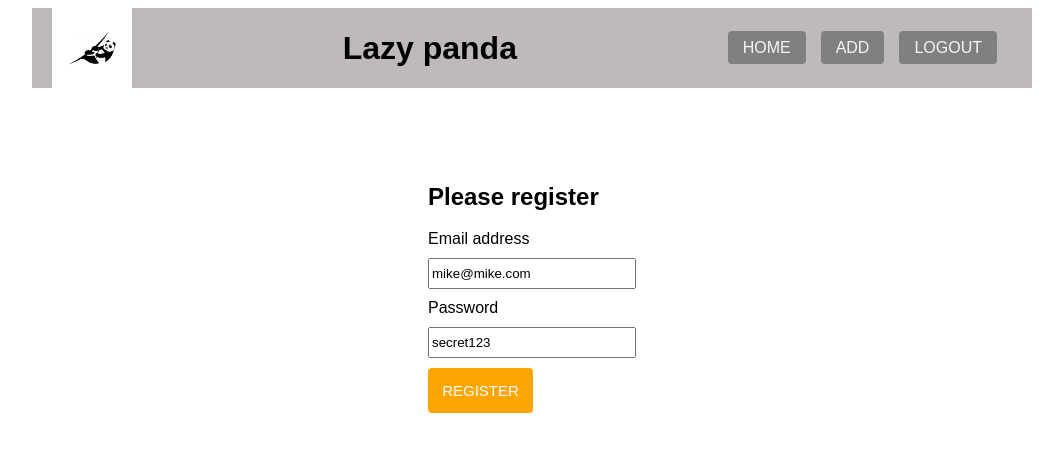
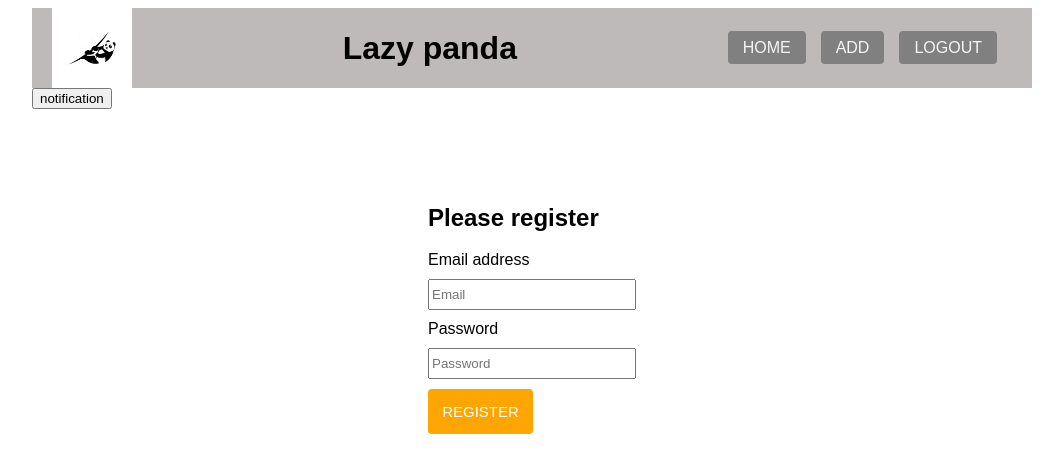
Before and after one commit to TunkisT/React-exam, a React (Create React App) app: page /register in a window 1280 px wide. Shown: the top 472 px of the page, without its empty margins (108-1171 px from the left). Built offline with nearby package versions, Linux system fonts and the light colour scheme.

Commit message:
toast notification

```diff
--- a/package.json
+++ b/package.json
@@ -8,6 +8,7 @@
     "@testing-library/user-event": "^13.5.0",
     "react": "^18.0.0",
     "react-dom": "^18.0.0",
+    "react-hot-toast": "^2.2.0",
     "react-router-dom": "^5.3.0",
     "react-scripts": "5.0.0",
     "web-vitals": "^2.1.4"
--- a/src/App.js
+++ b/src/App.js
@@ -1,4 +1,5 @@
 import { useState } from 'react';
+import toast, { Toaster } from 'react-hot-toast';
 import { Route } from 'react-router-dom';
 import { Switch } from 'react-router-dom';
 import './App.css';
@@ -12,15 +13,14 @@ import Register from './pages/Register/Register';
 import AuthContext from './store/authContext';
 
 function App() {
-  const [isLogged, setIsLogged] = useState(true);
+  const [isLogged, setIsLogged] = useState('false');
 
   function login() {
     setIsLogged(true);
-    console.log('app.js login');
   }
   function logout() {
-    console.log('app.js logout');
     setIsLogged(false);
+    localStorage.removeItem('token');
   }
 
   const ctxValue = {
@@ -33,6 +33,12 @@ function App() {
     <AuthContext.Provider value={ctxValue}>
       <div className='App'>
         <Header />
+        <div>
+          <button onClick={() => toast('Here is your toast.')}>
+            notification
+          </button>
+          <Toaster />
+        </div>
         <Switch>
           <Route path={'/register'}>
             <Register />
--- a/src/components/NotLoggedIn.jsx
+++ b/src/components/NotLoggedIn.jsx
@@ -5,7 +5,7 @@ function NotLoggedIn() {
   return (
     <>
       <h2>You are not logged in</h2>
-      <p>Plese login to se the content</p>
+      <p>Plese login to see the content</p>
       <Link to={'/login'}>
         <button>Login</button>
       </Link>
--- a/src/pages/Home/Home.jsx
+++ b/src/pages/Home/Home.jsx
@@ -4,6 +4,7 @@ const token = localStorage.getItem('token');
 
 function Home() {
   const [dataArr, setDataArr] = useState([]);
+  const [response, setResponse] = useState('');
 
   useEffect(() => {
     getDataFromFetch();
@@ -15,16 +16,24 @@ function Home() {
         Authorization: `Bearer ${token}`,
       },
     })
-      .then((res) => res.json())
+      .then((res) => res.json(setResponse(res.status)))
       .then((cards) => {
+        if (cards.err === 'Invalid Token') {
+          return;
+        }
         setDataArr(cards);
         console.log(cards);
       });
   }
+  console.log('response ===', response);
 
-  // if (dataArr.length === 0) {
-  //   return <h1>No post at yet</h1>;
-  // }
+  if (response === 401) {
+    return <h1>Please login</h1>;
+  }
+
+  if (dataArr.length === 0) {
+    return <h1>No posts</h1>;
+  }
 
   return (
     <section className={css.cards}>
--- a/src/pages/Login/Login.jsx
+++ b/src/pages/Login/Login.jsx
@@ -2,10 +2,12 @@ import css from './Login.module.css';
 import Button from '../../components/UI/Button';
 import { useContext, useEffect, useState } from 'react';
 import AuthContext from '../../store/authContext';
+import { useHistory } from 'react-router-dom';
 
 function Login() {
   const [email, setEmail] = useState('mike@mike.com');
   const [password, setPassword] = useState('secret123');
+  const history = useHistory()
   const [respStatus, setRespStatus] = useState('');
 
   const loginData = { email, password };
--- a/src/pages/Register/Register.jsx
+++ b/src/pages/Register/Register.jsx
@@ -1,10 +1,11 @@
 import css from './Register.module.css';
 import React, { useState } from 'react';
 import Button from '../../components/UI/Button';
+import toast from 'react-hot-toast';
 
 function Register() {
-  const [email, setEmail] = useState('mike@mike.com');
-  const [password, setPassword] = useState('secret123');
+  const [email, setEmail] = useState('');
+  const [password, setPassword] = useState('');
 
   const registerData = { email, password };
 
@@ -16,8 +17,13 @@ function Register() {
       },
       body: JSON.stringify(registerData),
     })
-      .then((resp) => resp.json())
+      .then((resp) =>
+        resp.json(resp.status === 400 ? toast('Incorrect inputs') : '')
+      )
       .then((data) => {
+        data.changes === 1
+          ? toast('User created')
+          : toast('Something went wrong, please try again');
         console.log('Success:', data);
       })
       .catch((error) => {
@@ -28,6 +34,8 @@ function Register() {
   function formHandler(e) {
     e.preventDefault();
     sendFetch();
+    setEmail('');
+    setPassword('');
   }
 
   return (
@@ -42,6 +50,7 @@ function Register() {
             type='email'
             placeholder='Email'
             value={email}
+            required
           />
           <br />
           <label htmlFor='email'>Password</label>
@@ -51,6 +60,7 @@ function Register() {
             type='text'
             placeholder='Password'
             value={password}
+            required
           />
           <br />
           <Button>Register</Button>
```
Also changed, not shown: 1 other file (tests, documents, lock files or other folders).
